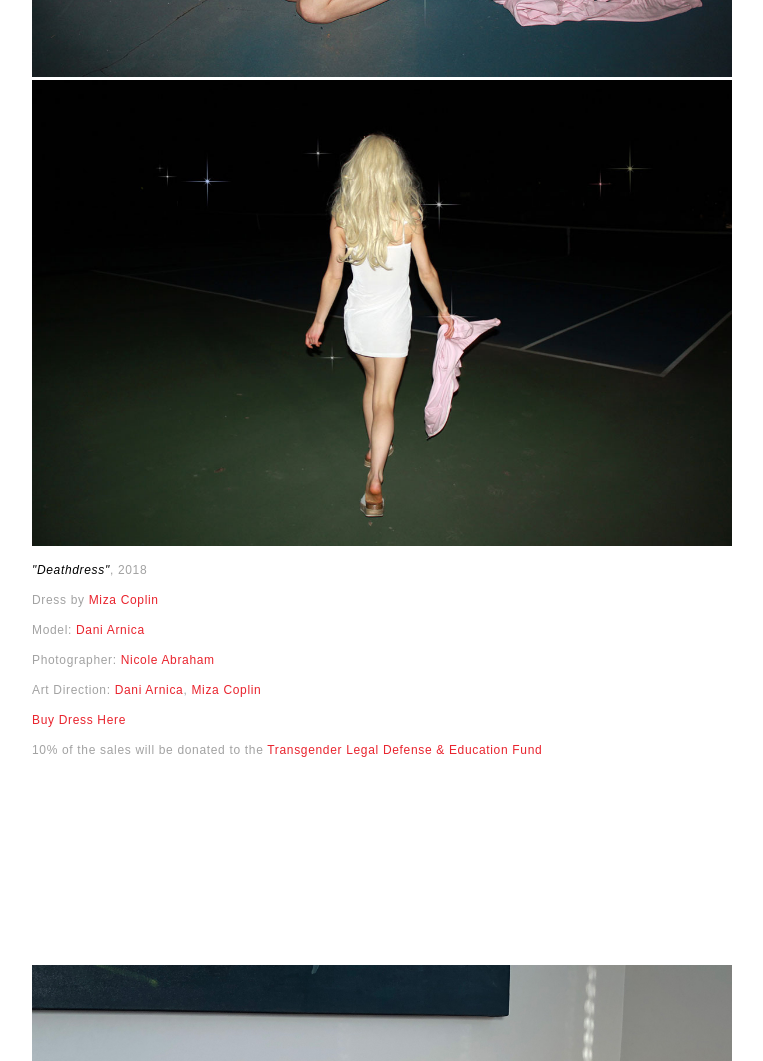
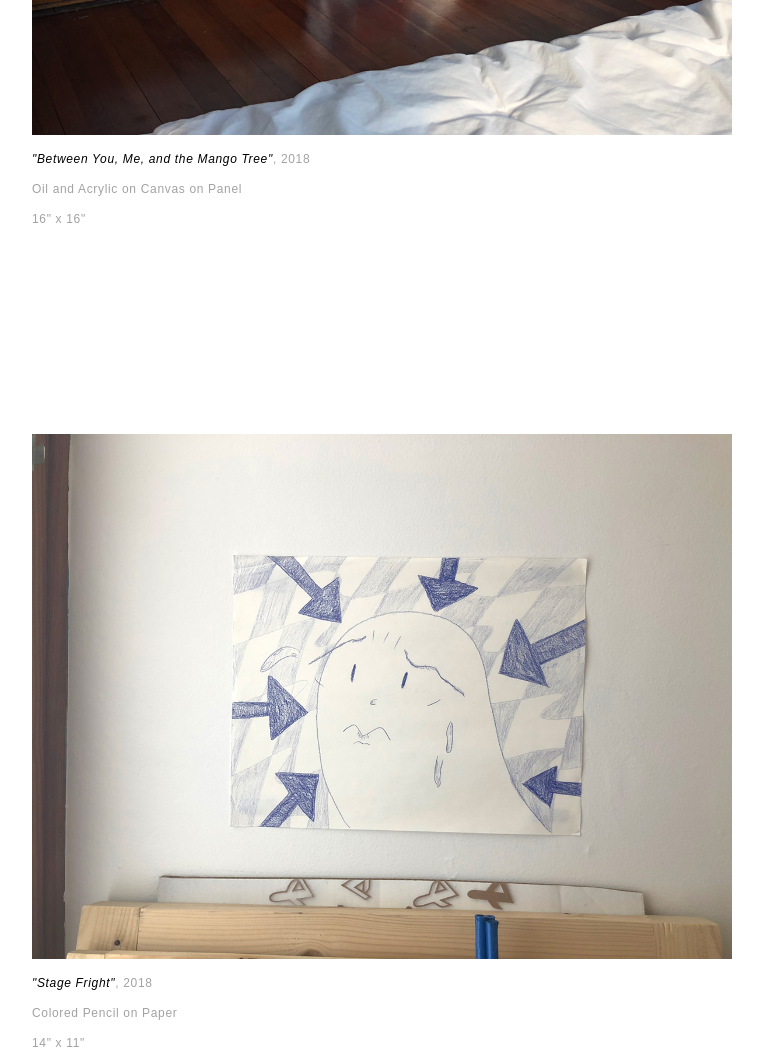
Before and after one commit to daniarnica/daniarnica.github.io, a website: page Studio.html in a window 1280 px wide. Shown: the part 540-1601 px from the top of the page, without its empty margins (468-1231 px from the left). Drawn offline with Linux system fonts and the light colour scheme; a web font is replaced by a local one.

Commit message:
design updates

```diff
--- a/Studio.html
+++ b/Studio.html
@@ -36,24 +36,13 @@
 		<a href="Studio.html">Studio</a>
 		<a href="https://vimeo.com/daniarnica" target="_blank">Video</a>
 		<a href="Music.html">Music</a>
+		<a href="Design.html">Design</a>
 		<a href="About.html">About</a>
 		<a href="CV.pdf" target="_blank">CV</a>
 		</div>
 		<div class="gallery">
 
-	<a href="http://www.mizacoplin.com/" target="_blank"><img src="images/Deathdress1.JPG"></a><br>
-   <a href="http://www.mizacoplin.com/" target="_blank"><img src="images/Deathdress2.JPG"></a><br>
-    <div class="caption">
-		<i>"Deathdress"</i><font color="#A2A2A2">, 2018<br>
-		Dress by <a href="http://www.mizacoplin.com/" target="_blank">Miza Coplin</a><br>
-		Model: <a href="http://daniarnica.com/" target="_blank">Dani Arnica</a><br>
-		Photographer: <a href="https://www.facebook.com/nicolekabraham/" target="_blank">Nicole Abraham</a><br>
-		Art Direction: <a href="http://daniarnica.com/" target="_blank">Dani Arnica</a>, <a href="http://www.mizacoplin.com/" target="_blank">Miza Coplin</a><br>
-		<a href="http://mizacoplin.tictail.com/" target="_blank">Buy Dress Here</a><br>
-		10% of the sales will be donated to the <a href="http://www.transgenderlegal.org/" target="_blank">Transgender Legal Defense & Education Fund</a>
-		</div>
-
-		<a href="Refresh/images/Mango.JPG" target="_blank"><img src="images/MangoSmall.JPG"></a><br>
+	<a href="Refresh/images/Mango.JPG" target="_blank"><img src="images/MangoSmall.JPG"></a><br>
     <div class="caption">
 		<i>"Between You, Me, and the Mango Tree"</i><font color="#A2A2A2">, 2018<br>
     Oil and Acrylic on Canvas on Panel<br>
```
Also changed, not shown: About.html (+2 -2 lines), CuteDoor.html (+1 -0 lines), Design.html (+1 -0 lines), Ecotherapy.html (+1 -0 lines), GFACatalog.html (+1 -0 lines), GenevaRebranding.html (+1 -0 lines), HereandOn.html (+1 -0 lines), MICAGDRebranding.html (+3 -4 lines), MICARebranding.html (+1 -0 lines), Music.html (+1 -0 lines), Shhh.html (+1 -0 lines), ShrimpsCuteDoor.html (+1 -0 lines), SundayMorning.html (+1 -0 lines), WaterMe.html (+1 -0 lines), 1 more files, 4 other files.
